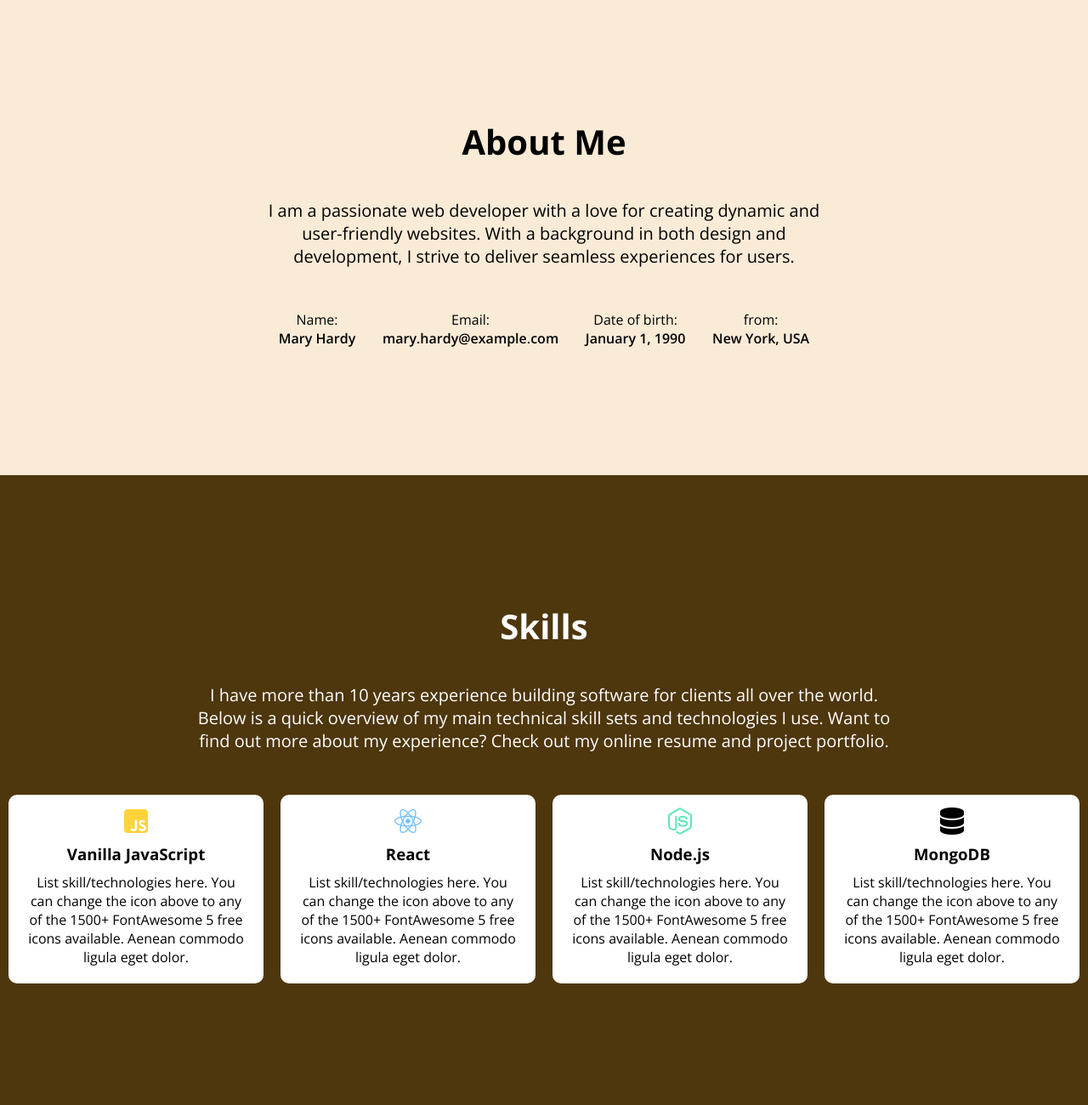
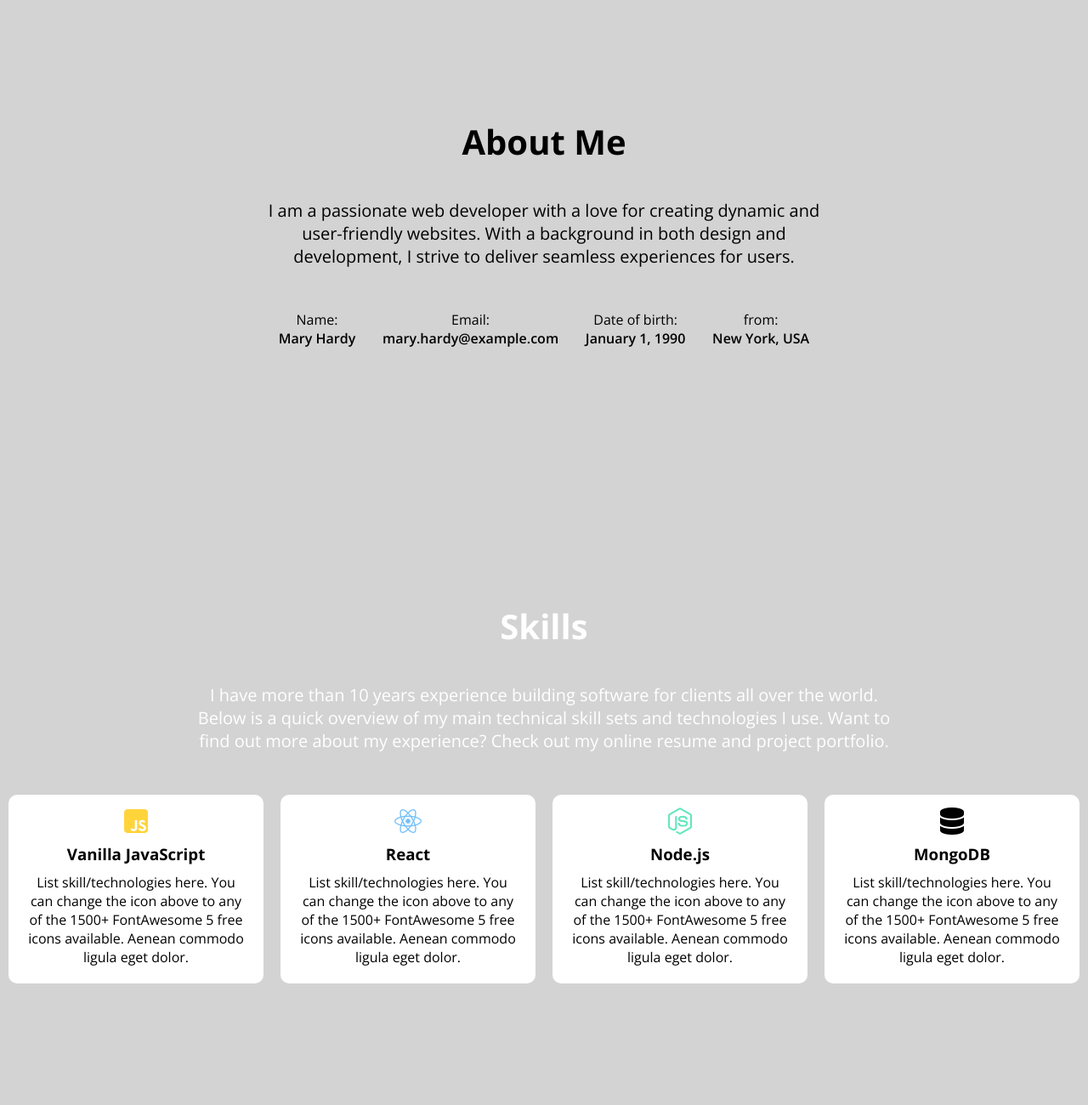
Before and after one commit to Gigawashudas/django-assignment-module-11, a plain HTML site: page index.html in a window 1280 px wide. Shown: the part 820-2120 px from the top of the page at 85% size. Drawn offline with nearby package versions, Linux system fonts and the light colour scheme.

Commit message:
background change

```diff
--- a/styles.css
+++ b/styles.css
@@ -22,6 +22,10 @@ header {
   background-image: url(./images/developer.png), url(./images/header_bg.png);
   background-repeat: no-repeat;
   background-position: top left, bottom right;
+}
+
+main{
+  background-color: lightgray;
 }
 
 nav {
@@ -138,7 +142,6 @@ nav h2 span {
   flex-direction: column;
   gap: 20px;
   align-items: center;
-  background-color: antiquewhite;
 }
 
 .about-title {
@@ -147,7 +150,6 @@ nav h2 span {
   margin-bottom: 20px;
   position: sticky;
   top: 0;
-  background-color: antiquewhite;
   width: 100%;
   text-align: center;
 }
@@ -188,7 +190,6 @@ nav h2 span {
   flex-direction: column;
   gap: 20px;
   align-items: center;
-  background-color: #4e360d;
   color: #ffffff;
 }
 
@@ -198,7 +199,6 @@ nav h2 span {
   margin-bottom: 20px;
   position: sticky;
   top: 0;
-  background-color: #4e360d;
   width: 1400px;
   text-align: center;
 }
@@ -237,7 +237,6 @@ nav h2 span {
   flex-direction: column;
   gap: 20px;
   align-items: center;
-  background-color: #6b6a67;
   color: #ffffff;
 }
 
@@ -247,7 +246,6 @@ nav h2 span {
   margin-bottom: 20px;
   position: sticky;
   top: 0;
-  background-color: #6b6a67;
   width: 1400px;
   text-align: center;
 }
```
